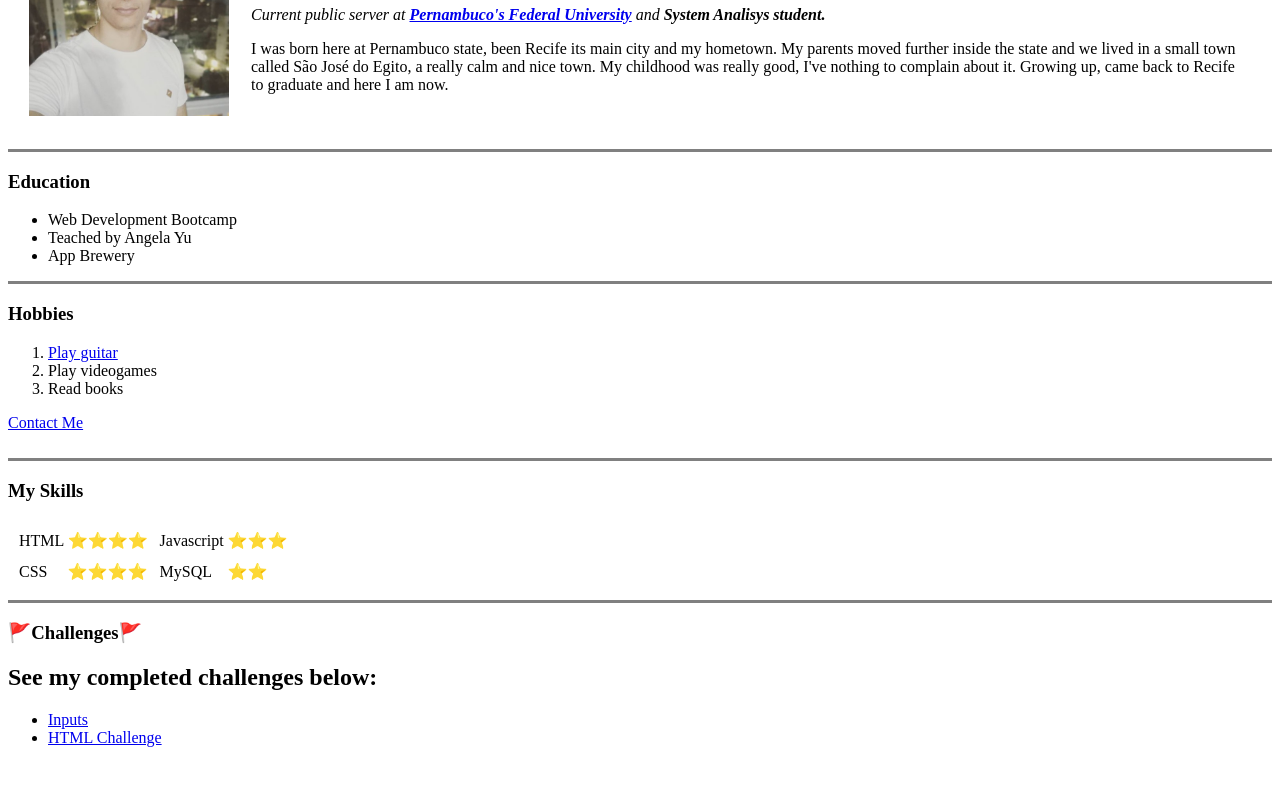
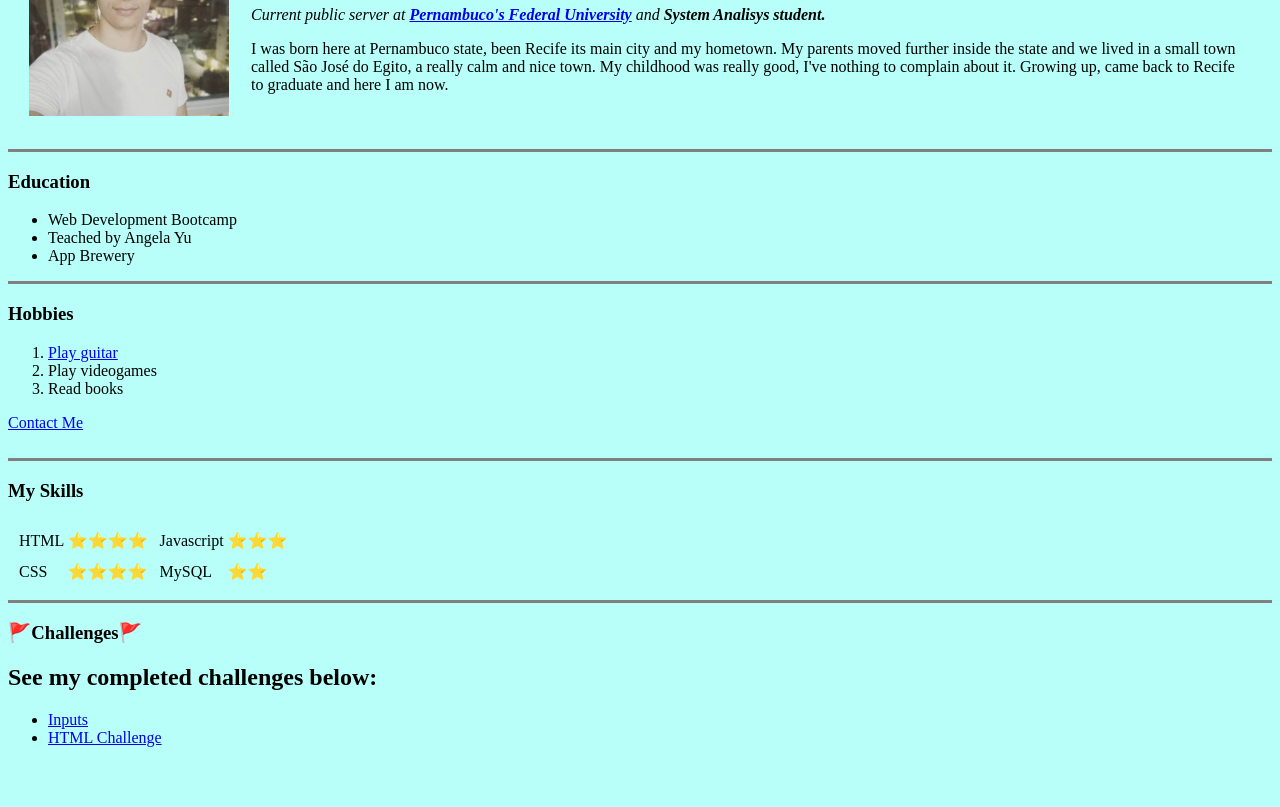
Before and after one commit to Ginkno/CV-Project, a plain HTML site: page index.html in a window 1280 px wide. Shown: the part 113-920 px from the top of the page. Drawn offline with Linux system fonts and the light colour scheme.

Commit message:
Chaging background color of website

```diff
--- a/index.html
+++ b/index.html
@@ -7,7 +7,7 @@
   <title>😵‍💫 Gilberto's personal site 😵‍💫</title>
 </head>
 
-<body>
+<body style="background-color: #B8FFF9">
   <table cellspacing="20">
     <tr>
       <td><img src="images/selfie.jpg" alt="Gilberto's profile picture" width="200" height="200"></td>
```
